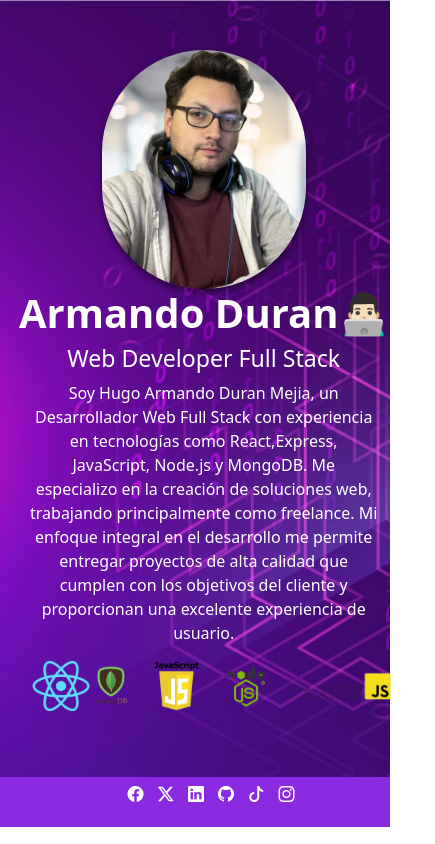
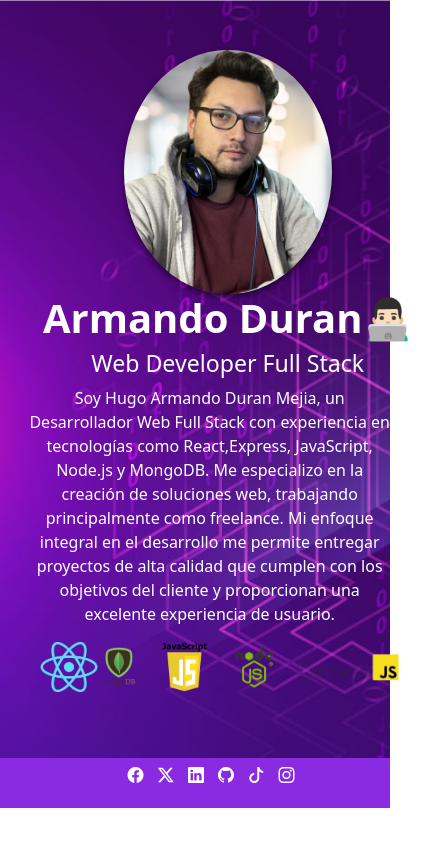
Before and after one commit to ardu-dev/portafolio, a website: page index.html in a window 390 px wide. Shown: the top 844 px of the page, 435 px wide, since content can reach past the window. Drawn offline with nearby package versions, Linux system fonts and the light colour scheme.

Commit message:
ajuste css

```diff
--- a/assets/css/estilos.css
+++ b/assets/css/estilos.css
@@ -1,11 +1,14 @@
-
-
-
-/* Tamaño para desktops */
-@media screen and (min-width: 100%) {}
+/* Global Reset */
+* {
+    margin: 0;
+    padding: 0;
+    box-sizing: border-box;
+}
 
 body {
     font-family: Arial, Helvetica, sans-serif;
+    width: 100%;
+    overflow-x: hidden;
 }
 
 /* Main */
@@ -15,11 +18,16 @@ body {
     padding-bottom: 50px;
     background-repeat: no-repeat;
     background-size: cover;
+    width: 100%;
 }
 
 .subcontenedor_main {
     display: grid;
     grid-template-columns: 1fr 1fr;
+    max-width: 1200px;
+    margin: 0 auto;
+    width: 100%;
+    padding: 0 20px;
 }
 
 .subcontenedor_main_pic {
@@ -31,7 +39,7 @@ body {
 
 .subcontenedor_main_pic img {
     width: 50%;
-    border-radius: 500px;
+    border-radius: 50%;
     box-shadow: 0px 4px 6px rgba(0, 0, 0, 0.5);
 }
 
@@ -40,6 +48,7 @@ body {
     display: flex;
     flex-direction: column;
     justify-content: center;
+    width: 100%;
 }
 
 .subcontenedor_main_info h1 {
@@ -48,8 +57,10 @@ body {
 }
 
 .subcontenedor_main_info p {
-    width: 80%;
+    width: 100%;
+    max-width: 600px;
 }
+
 .subcontenedor_main_info ul {
     display: flex;
     list-style-type: none;
@@ -65,16 +76,15 @@ body {
     height: 50px;
     width: 100%;
     display: flex;
-    flex-direction: column;
     justify-content: center;
     align-items: center;
     padding-top: 15px;
 }
 
 .contenedor_social i {
-    color: rgb(255, 255, 255);padding: 5px;
+    color: rgb(255, 255, 255);
+    padding: 5px;
 }
-
 
 /* Proyectos */
 
@@ -120,10 +130,14 @@ body {
     background-color: rgb(194, 194, 194);
     display: grid;
     grid-template-columns: 1fr 1fr;
+    max-width: 1200px;
+    margin: 0 auto;
+    width: 100%;
+    padding: 0 20px;
 }
 
 .seccion_contacto form {
-    width: 80%;
+    width: 100%;
     padding-top: 50px;
     padding-bottom: 70px;
 }
@@ -143,14 +157,11 @@ body {
     padding-top: 15px;
 }
 
-
-
-
+/* Media Queries */
 @media screen and (min-width: 800px) and (max-width: 991px) {
     .subcontenedor_main {
         grid-template-columns: 1fr;
         text-align: center;
-
     }
 
     .subcontenedor_main_info h1 {
@@ -194,12 +205,14 @@ body {
 
     .subcontenedor_main_info p {
         width: 100%;
-        padding-left: 30px;
-        padding-right: 30px;
+        padding-left: 4px;
+        padding-right: 40px;
     }
 
     .subcontenedor_main_info ul {
         justify-content: center;
+        padding-left: 20px;
+        padding-right: 20px;
     }
 
     .contenedor_social {
@@ -210,7 +223,6 @@ body {
     .contenedor_frames {
         flex-direction: column;
         align-items: center;
-
     }
 
     .esquema_frame {
@@ -225,4 +237,8 @@ body {
         width: 90%;
         padding-top: 20px;
     }
+    .seccion_contacto img {
+        width: 100%;
+        height: auto;
+    }
 }
```
Also changed, not shown: index.html (+0 -7 lines).
